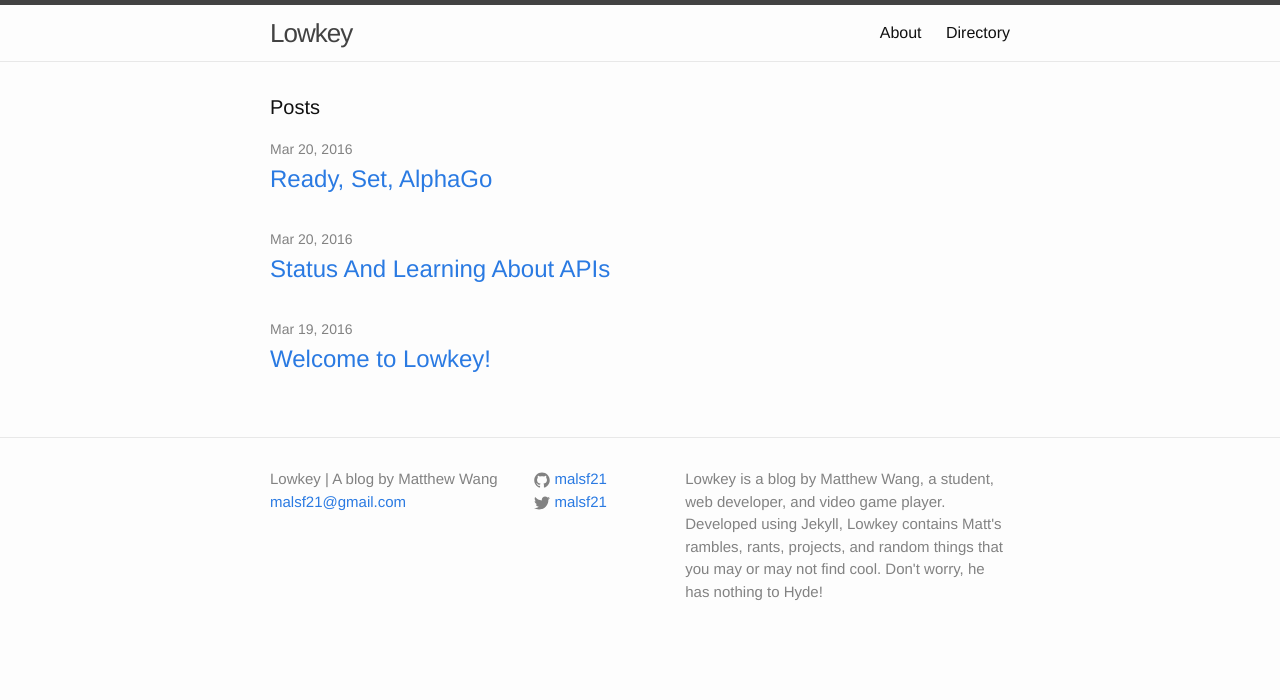
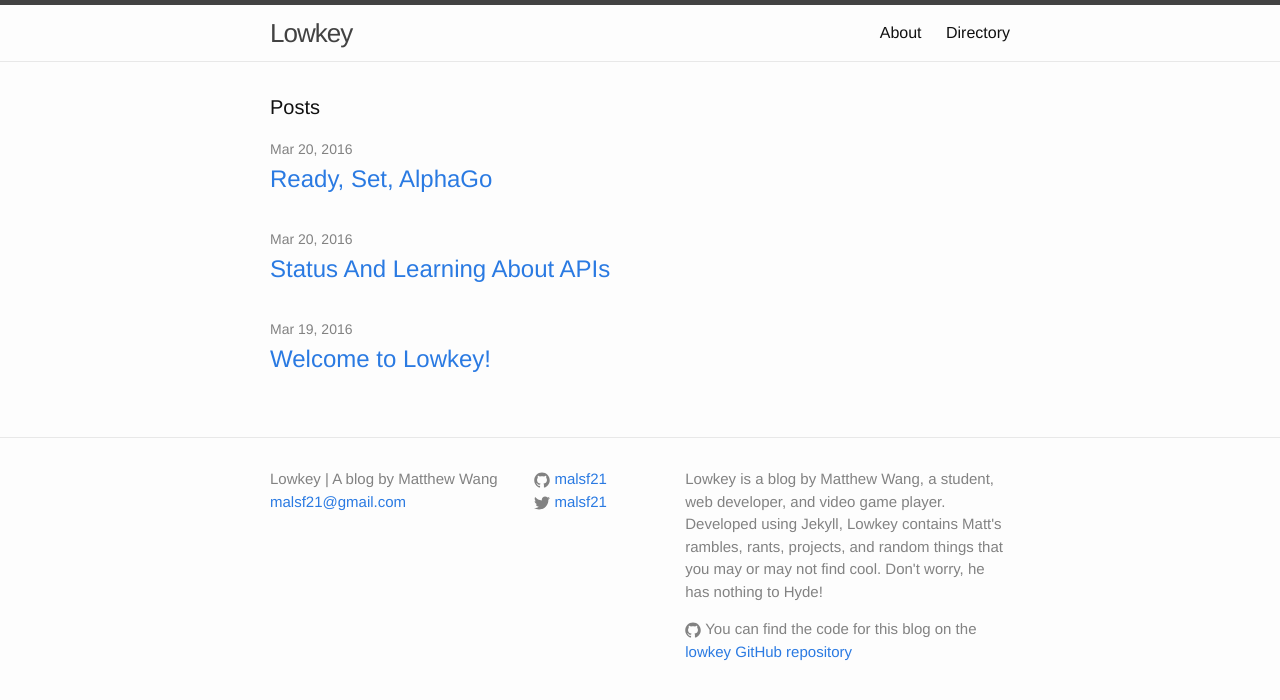
Before and after one commit to mattxwang/lowkey, a Jekyll site: the page built from index.html, in a window 1280 px wide. Shown: the top 700 px of the page. Built offline with Jekyll 4.4.1, drawn with Linux system fonts in a browser that asks for light colours.

Commit message:
adds repo footer

```diff
--- a/_includes/footer.html
+++ b/_includes/footer.html
@@ -28,6 +28,7 @@
 
       <div class="footer-col footer-col-3">
         <p>{{ site.description }}</p>
+        <p>{% include icon-github.html %} You can find the code for this blog on the <a href="http://github.com/malsf21/lowkey">lowkey GitHub repository</a></p>
       </div>
     </div>
 
```
